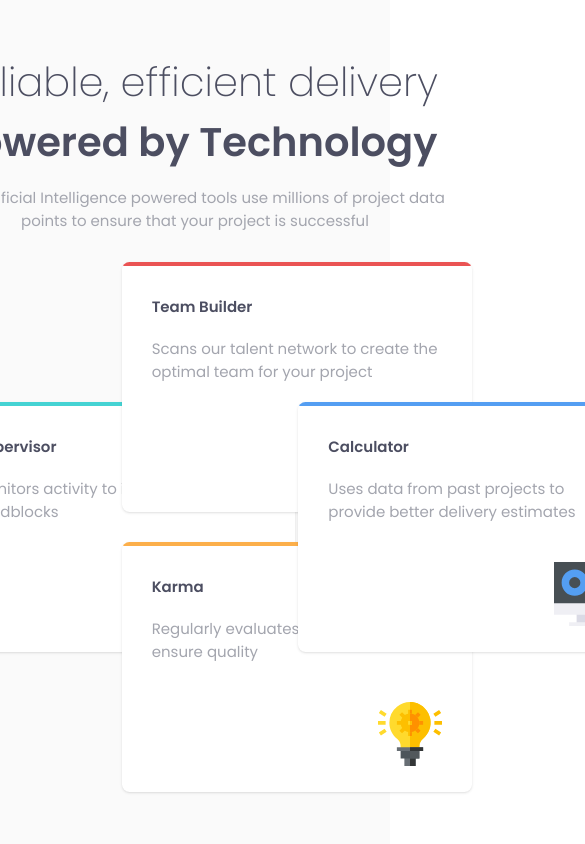
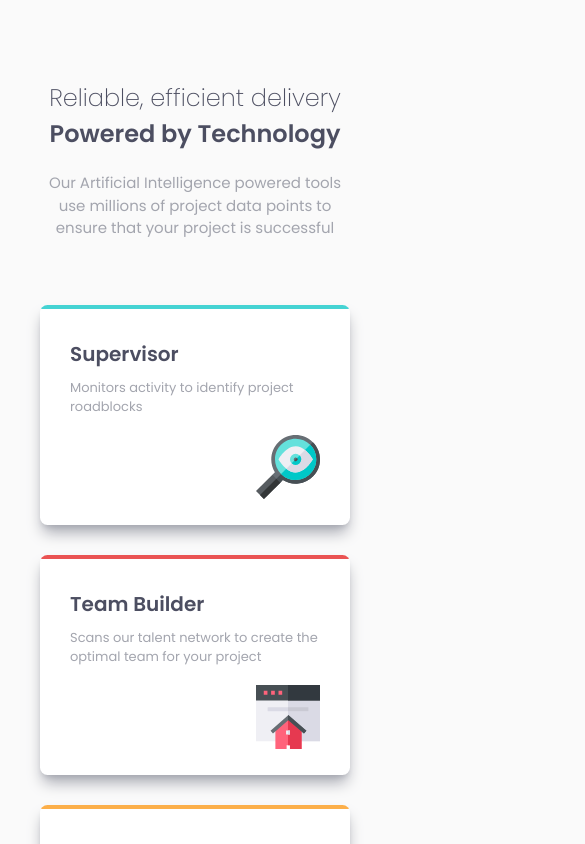
Before and after one commit to tulza/four-card-feature-section-master, a React (Vite) app: page / in a window 390 px wide. Shown: the top 844 px of the page, 585 px wide, since content can reach past the window. Built offline with nearby package versions, Linux system fonts and the light colour scheme.

Commit message:
made responsive

```diff
--- a/src/App.jsx
+++ b/src/App.jsx
@@ -1,7 +1,6 @@
 import { useState } from "react";
 import "./style/styles.css";
 import "./style/fonts.css";
-import Template from "./Components/Template";
 import Homepage from "./Components/Homepage";
 
 function App() {
--- a/src/Components/Card.jsx
+++ b/src/Components/Card.jsx
@@ -4,11 +4,13 @@ import PropTypes from "prop-types";
 
 const Card = ({ label, description, bgColor, image }) => {
   return (
-    <div className="bg-white rounded-[0.5rem] w-[350px] h-[250px] overflow-hidden shadow">
+    <div className="bg-white rounded-[0.5rem] w-[350px] h-[250px] mob:w-[310px] mob:h-[220px] overflow-hidden shadow-lg shadow-GrayishBlue">
       <div className={clsx(`${bgColor} h-[4px]`)} />
       <div className="p-[30px] grid h-full w-full">
-        <p className="text-VeryDarkBlue font-semibold">{label}</p>
-        <p className="text-GrayishBlue">{description}</p>
+        <span className="text-VeryDarkBlue text-[20px] font-semibold">
+          {label}
+        </span>
+        <span className="text-GrayishBlue text-[13px]">{description}</span>
         <img src={image} className="w-[64px] justify-self-end self-end" />
       </div>
     </div>
--- a/src/Components/CardsBox.jsx
+++ b/src/Components/CardsBox.jsx
@@ -4,7 +4,7 @@ import { IMGteam, IMGkarma, IMGcalculator, IMGsupervisor } from "./images.jsx";
 
 const CardsBox = () => {
   return (
-    <div className="grid grid-cols-3 items-center gap-[2rem]">
+    <div className="grid grid-cols-3 mob:grid-cols-1 items-center gap-[2rem] mx-auto">
       <Card
         label="Supervisor"
         description="Monitors activity to identify project roadblocks"
--- a/src/Components/Introduction.jsx
+++ b/src/Components/Introduction.jsx
@@ -2,15 +2,14 @@ import React from "react";
 
 const Introduction = () => {
   return (
-    <div className="w-[500px] justify-self-center text-center">
-      <p className="font-extralight text-[40px] text-VeryDarkBlue">
+    <div className="w-[500px] mob:w-[310px] justify-self-center text-center mt-[80px]">
+      <p className="font-extralight text-[36px] mob:text-[24px] text-VeryDarkBlue">
         Reliable, efficient delivery
       </p>
-      <p className="font-semibold text-[40px] text-VeryDarkBlue">
-        {" "}
+      <p className="font-semibold text-[36px] mob:text-[24px] text-VeryDarkBlue">
         Powered by Technology
       </p>
-      <p className="my-[1rem] mb-[2rem] text-GrayishBlue">
+      <p className="mt-[20px] mb-[65px] text-GrayishBlue">
         Our Artificial Intelligence powered tools use millions of project data
         points to ensure that your project is successful
       </p>
--- a/src/style/styles.css
+++ b/src/style/styles.css
@@ -2,6 +2,6 @@
 @tailwind components;
 @tailwind utilities;
 
-#root {
-  @apply bg-VeryLightGray h-[100vh] flex justify-center items-center;
+html {
+  @apply bg-VeryLightGray h-[100vh] flex justify-center overflow-scroll;
 }
--- a/tailwind.config.js
+++ b/tailwind.config.js
@@ -13,7 +13,9 @@ export default {
         GrayishBlue: "hsl(229, 6%, 66%)",
         VeryLightGray: "hsl(0, 0%, 98%)",
       },
-      screens: {},
+      screens: {
+        mob: { max: "1150px" },
+      },
       fontFamily: {},
       transitionProperty: {},
     },
```
Also changed, not shown: src/Components/images.jsx (+4 -4 lines).
